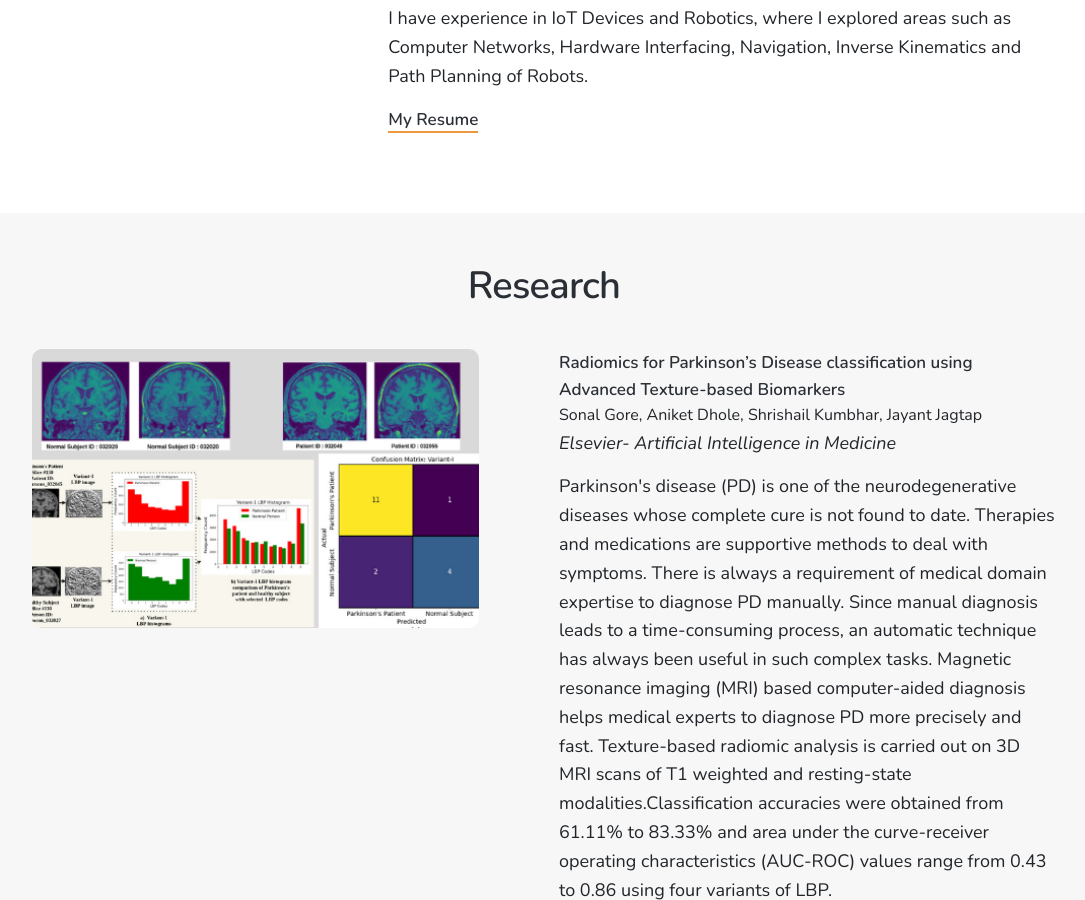
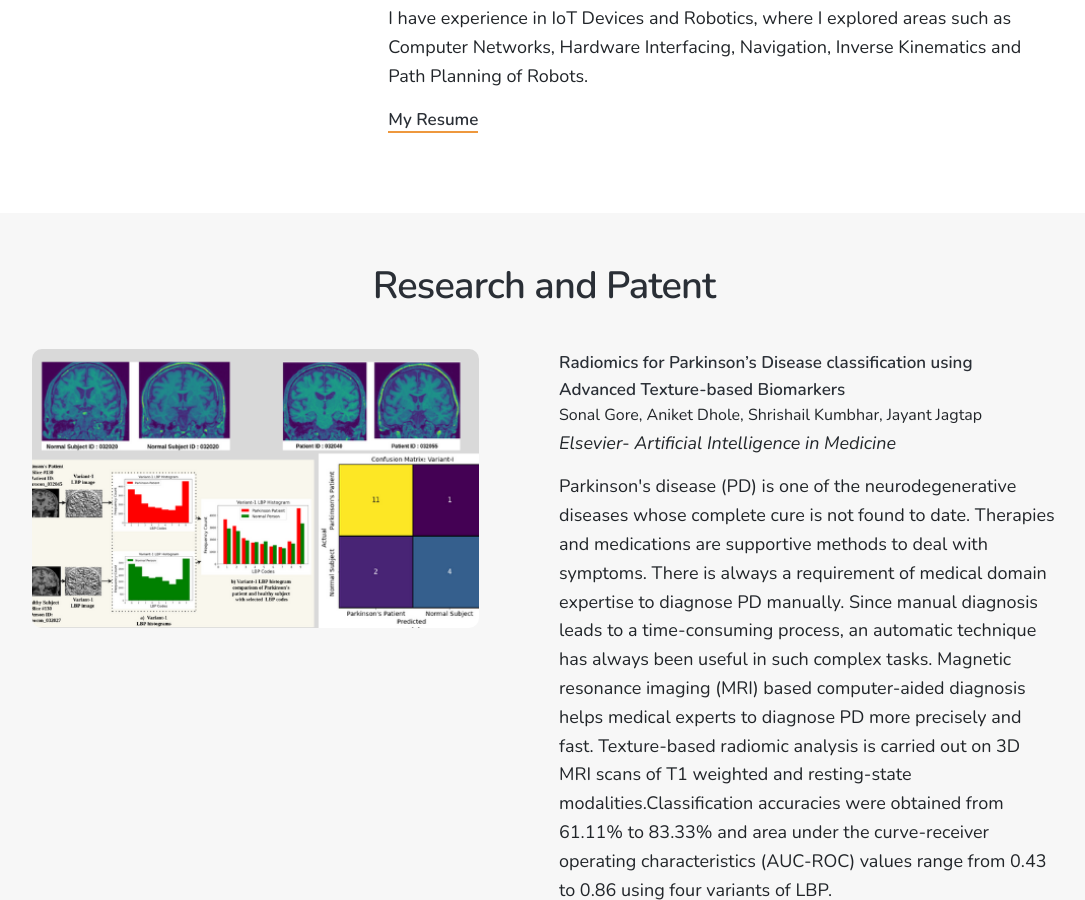
Before and after one commit to aniketdhole07/web, a Jekyll site: the page built from index.html, in a window 1280 px wide and 900 px high, scrolled down 522 px. Shown: the whole window, without its empty margins (96-1181 px from the left). Built offline with Jekyll 4.4.1, drawn with Linux system fonts in a browser that asks for light colours; nearby versions of some CDN libraries; the list of posts is cut into pages by our own code.

Commit message:
Update index.html

```diff
--- a/index.html
+++ b/index.html
@@ -29,7 +29,7 @@ featured_image:
 
 <section class="listing single" id="research">
     <div class="wrap grey">
-        <h1 class="divider">Research</h1>
+        <h1 class="divider">Research and Patent</h1>
         {% for project in site.research %}
 
         <article class="listing-post2">
```
